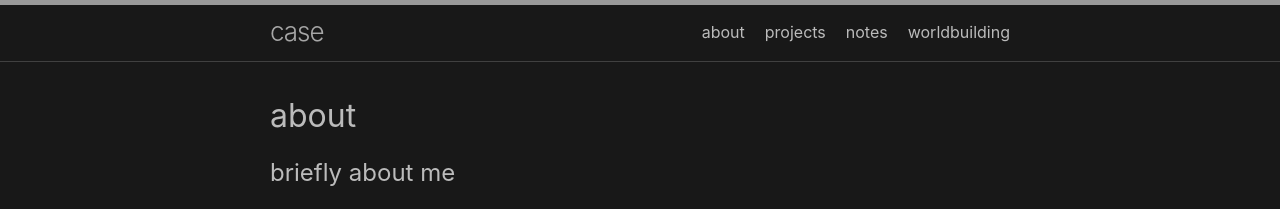
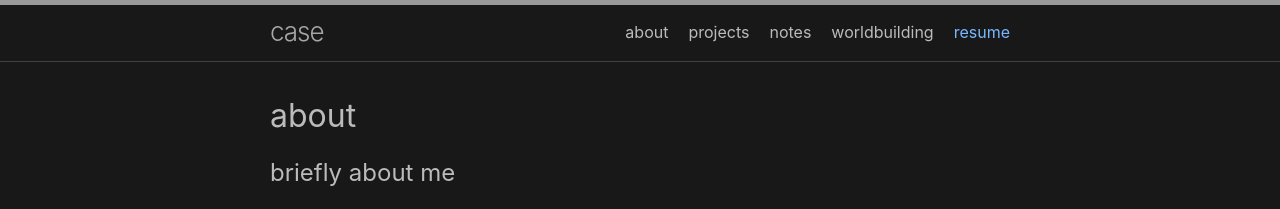
Before and after one commit to case0x00/case0x00.github.io, a Jekyll site: the page built from index.md, in a window 1280 px wide. Shown: the top 209 px of the page. Built offline with Jekyll 4.4.1, drawn with Linux system fonts in a browser that asks for light colours.

Commit message:
header works

```diff
--- a/_includes/header.html
+++ b/_includes/header.html
@@ -8,14 +8,14 @@
 
     {%- if titles_size > 0 -%}
       <nav class="site-nav">
-        <input type="checkbox" id="nav-trigger" class="nav-trigger" />
+<!--        <input type="checkbox" id="nav-trigger" class="nav-trigger" />
         <label for="nav-trigger">
           <span class="menu-icon">
             <svg viewBox="0 0 18 15" width="18px" height="15px">
               <path d="M18,1.484c0,0.82-0.665,1.484-1.484,1.484H1.484C0.665,2.969,0,2.304,0,1.484l0,0C0,0.665,0.665,0,1.484,0 h15.032C17.335,0,18,0.665,18,1.484L18,1.484z M18,7.516C18,8.335,17.335,9,16.516,9H1.484C0.665,9,0,8.335,0,7.516l0,0 c0-0.82,0.665-1.484,1.484-1.484h15.032C17.335,6.031,18,6.696,18,7.516L18,7.516z M18,13.516C18,14.335,17.335,15,16.516,15H1.484 C0.665,15,0,14.335,0,13.516l0,0c0-0.82,0.665-1.483,1.484-1.483h15.032C17.335,12.031,18,12.695,18,13.516L18,13.516z"/>
             </svg>
           </span>
-        </label>
+        </label>-->
 
         <div class="trigger">
           {%- for path in page_paths -%}
@@ -24,6 +24,7 @@
             <a class="page-link" href="{{ my_page.url | relative_url }}">{{ my_page.title | escape }}</a>
             {%- endif -%}
           {%- endfor -%}
+          <a class="resume" href="tags/resume.pdf">resume</a>
         </div>
       </nav>
     {%- endif -%}
```
Also changed, not shown: README.md.
